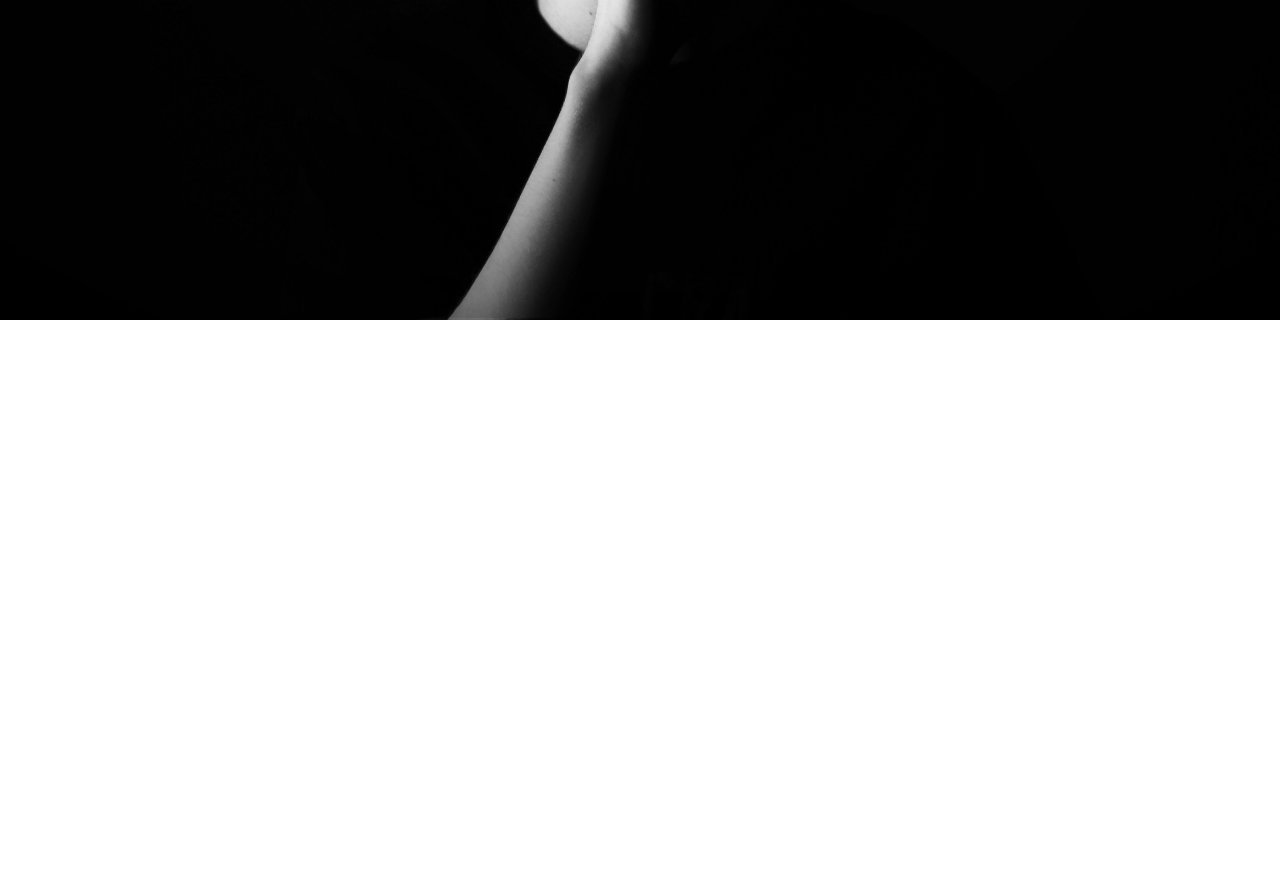
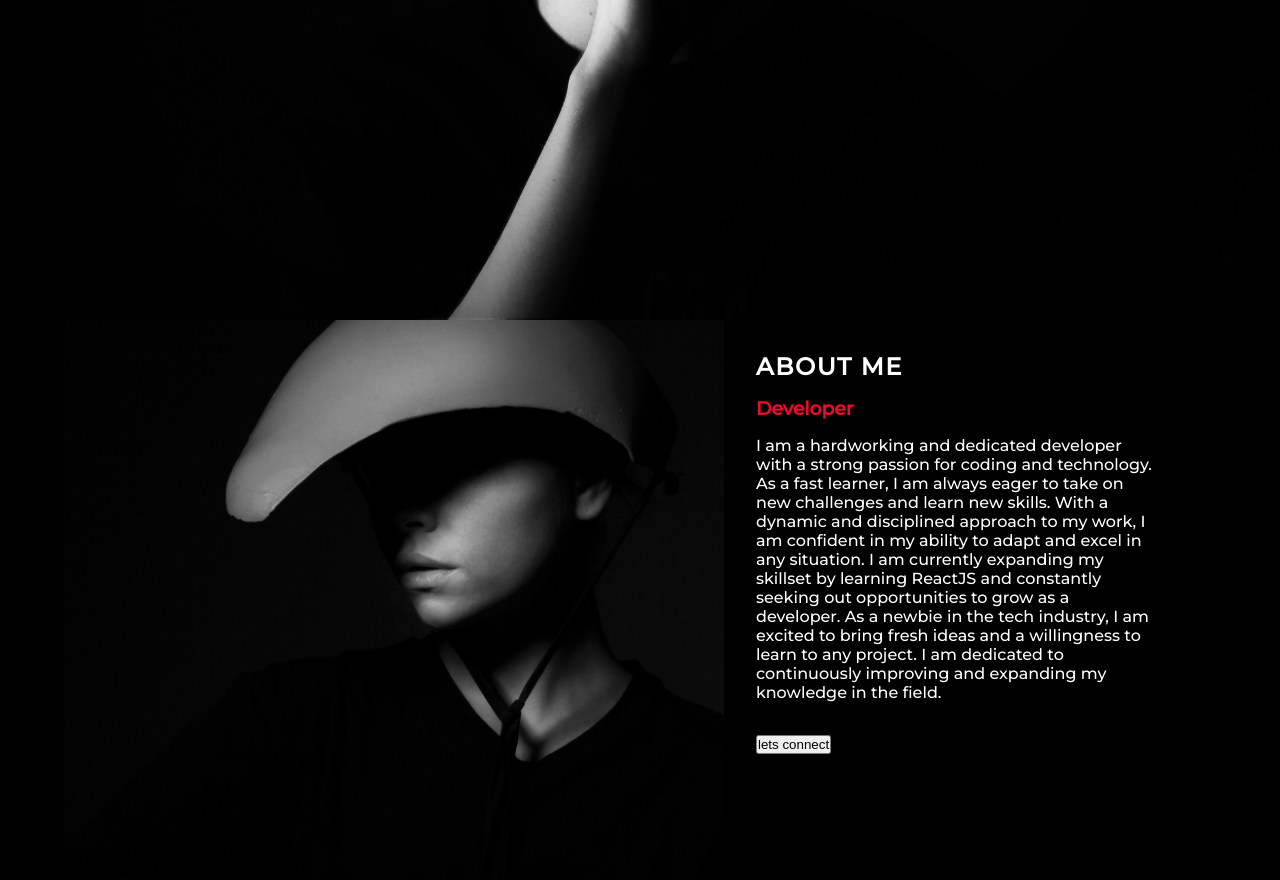
Before and after one commit to abdishukri-105/My-portfolio, a plain HTML site: page index.html in a window 1280 px wide. Shown: the part 480-1360 px from the top of the page. Before the commit the page ends 800 px from the top, so only its background shows below. Drawn offline with Linux system fonts and the light colour scheme; a web font is replaced by a local one.

Commit message:
added readme and about section

```diff
--- a/index.html
+++ b/index.html
@@ -48,6 +48,23 @@
         </section>
     </section>
 
+    <section class="about">
+        <div class="about-img">
+
+        </div>
+        <div class="about-me">
+            <h1>About me</h1>
+            <h3>Developer</h3>
+            <p>I am a hardworking and dedicated developer with a strong passion for coding and technology. As a fast learner, I am always eager to take on new challenges and learn new skills.
+
+                With a dynamic and disciplined approach to my work, I am confident in my ability to adapt and excel in any situation. I am currently expanding my skillset by learning ReactJS and constantly seeking out opportunities to grow as a developer.
+
+                As a newbie in the tech industry, I am excited to bring fresh ideas and a willingness to learn to any project. I am dedicated to continuously improving and expanding my knowledge in the field.</p>
+
+                <button>lets connect</button>
+        </div>
+    </section>
+
 
 
     <!-- <script src="https://stackpath.bootstrapcdn.com/bootstrap/5.0.0-alpha1/js/bootstrap.min.js" integrity="sha384-oesi62hOLfzrys4LxRF63OJCXdXDipiYWBnvTl9Y9/TRlw5xlKIEHpNyvvDShgf/" crossorigin="anonymous"></script>
--- a/styles/style.css
+++ b/styles/style.css
@@ -18,6 +18,7 @@
 body{
     font-family: 'Montserrat', sans-serif;
     -webkit-font-smoothing: antialiased;
+    background-color: black;
 }
 
 .navbar {
@@ -172,6 +173,51 @@ body{
 }
 
 
+/* about section */
+
+.about {
+    display: flex;
+    justify-content: space-between;
+    flex-direction: row;
+    margin-left: 5%;
+    margin-right: 10%;
+    height: 35rem;
+
+
+}
+
+.about-img {
+    background-image: url("../images/pexels-pixabay-432743.jpg");
+    background-size: cover;
+    background-position: center;
+    width: 100%;
+    object-fit: cover;
+}
+
+.about-me {
+    width: 60%;
+    margin-left: 2rem;
+    color: white;
+}
+
+.about-me h1 {
+    text-transform: uppercase;
+    margin-bottom: 1rem;
+    letter-spacing: 0.1rem;
+    margin-top: 2rem;
+
+}
+
+.about-me h3 {
+    color: var(--color2);
+    margin-bottom: 1rem;
+}
+
+.about-me p {
+    margin-bottom: 2rem;
+}
+
+
 
 
 /* responsive to tablet and phones */
```
Also changed, not shown: 1 other file.
